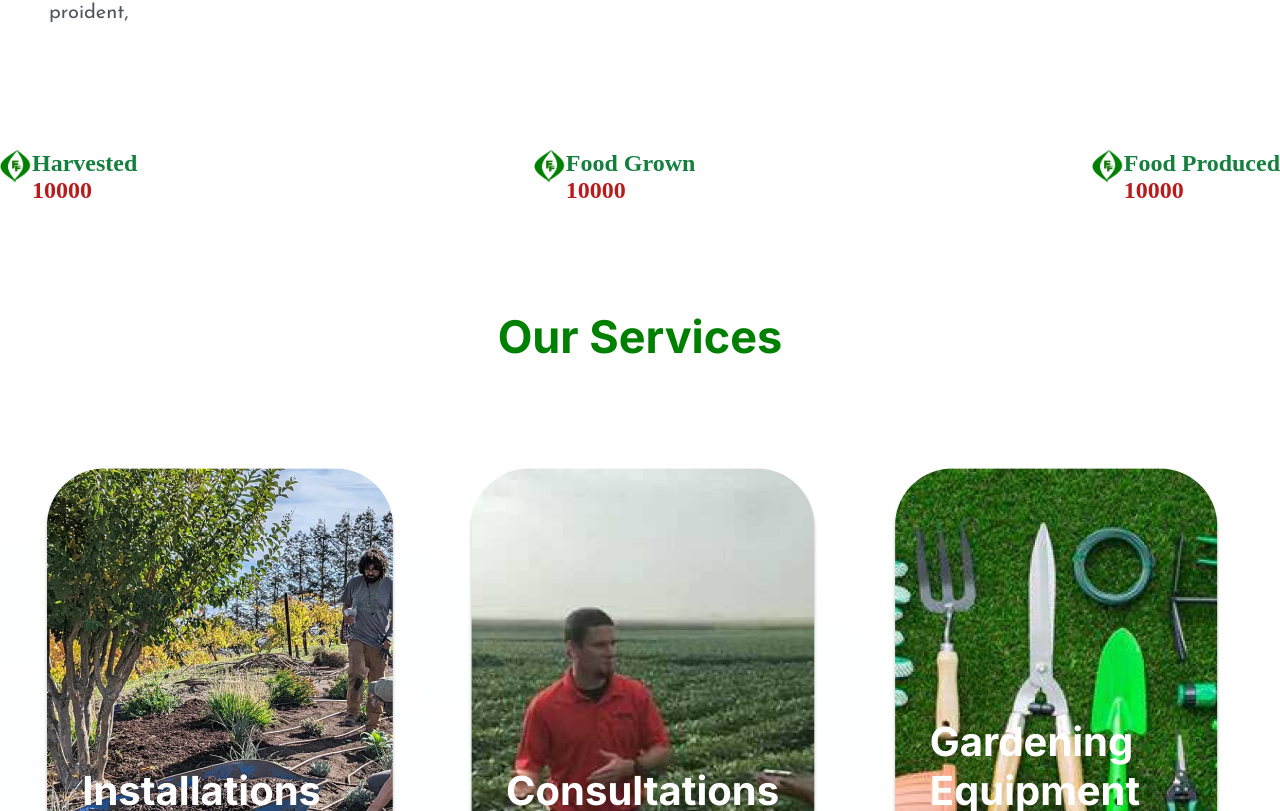
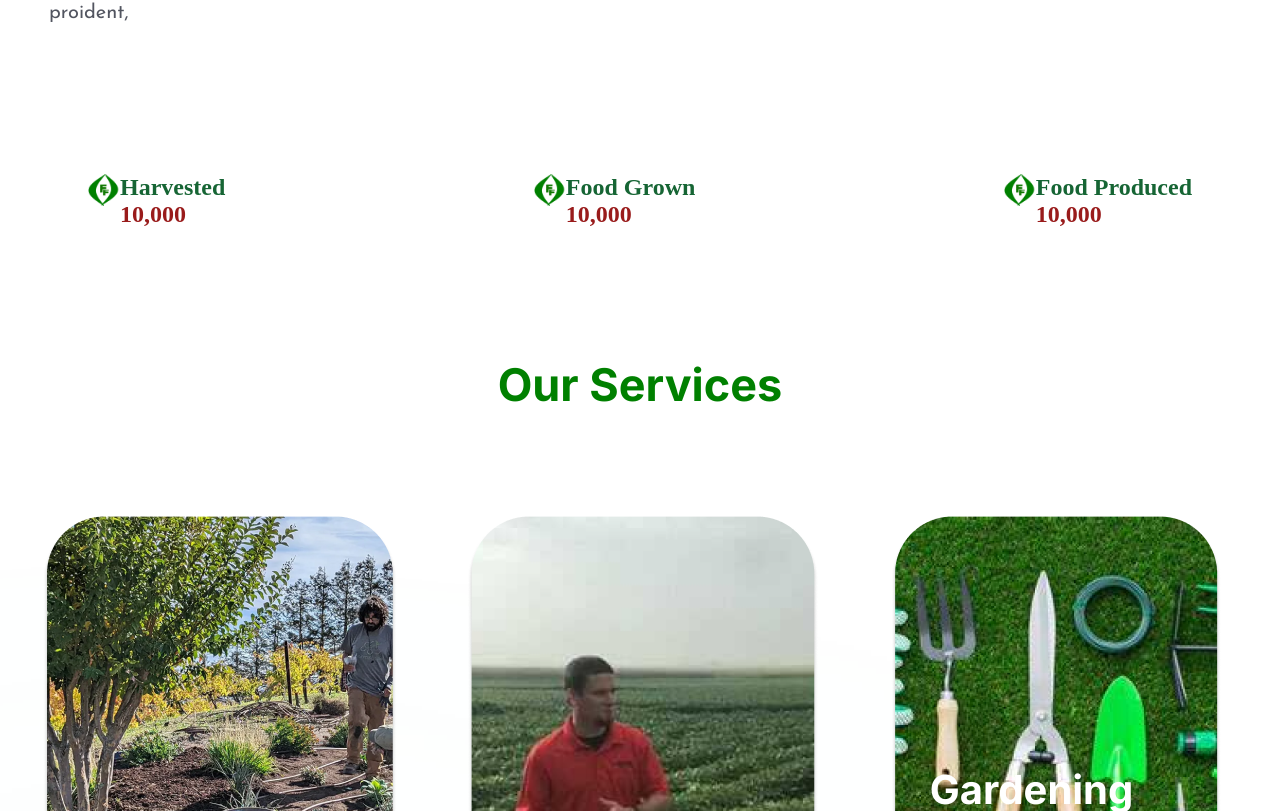
Before and after one commit to sneha01vaish/ECO-AFRIQA1, a React (Create React App) app in the folder freshly_set/frontend/: page / in a window 1280 px wide. Shown: the part 1629-2440 px from the top of the page. Built offline with nearby package versions, Linux system fonts and the light colour scheme.

Commit message:
fixed colors on footer to match design

```diff
--- a/freshly_set/frontend/src/components/footer/FreshlyFooter.js
+++ b/freshly_set/frontend/src/components/footer/FreshlyFooter.js
@@ -30,7 +30,7 @@ const FreshlyFooter = () => {
 
   return (
     <div className="p-4">
-      <div className="w-[90%] bg-green-700 mx-auto pb-8 rounded-xl">
+      <div className="w-[90%] bg-green-800 mx-auto pb-8 rounded-xl">
         <div className="flex justify-around items-center py-6 text-gray-600 gap-8">
 
           <section className="hidden sm:flex">
--- a/freshly_set/frontend/src/components/metrics/Metrics.js
+++ b/freshly_set/frontend/src/components/metrics/Metrics.js
@@ -2,30 +2,30 @@ import React from 'react'
 
 const Metrics = () => {
   return (
-    <section className="">
-        <div className="flex flex-wrap justify-between gap-3 ">
+    <section className="w-[90%] mx-auto">
+        <div className="flex flex-wrap justify-between items-center gap-8 p-6">
 
             <div className="flex justify-start">
                 <img src="/static/media/logo2.png" className="w-8 h-8" alt="harvested quantities" />
                 <div className="">
-                    <h2 className="font-bold text-green-700 m-0">Harvested</h2>
-                    <h2 className="font-bold text-red-700 m-0">10000</h2>
+                    <h2 className="font-bold text-green-800 m-0">Harvested</h2>
+                    <h2 className="font-bold text-red-800 m-0">10,000</h2>
                 </div>
             </div>
 
             <div className="flex justify-start">
                 <img src="/static/media/logo2.png" className="w-8 h-8" alt="harvested quantities" />
                 <div className="">
-                    <h2 className="font-bold text-green-700 m-0 text-nowrap">Food Grown</h2>
-                    <h2 className="font-bold text-red-700 m-0">10000</h2>
+                    <h2 className="font-bold text-green-800 m-0 text-nowrap">Food Grown</h2>
+                    <h2 className="font-bold text-red-800 m-0">10,000</h2>
                 </div>
             </div>
 
             <div className="flex justify-start">
                 <img src="/static/media/logo2.png" className="w-8 h-8" alt="harvested quantities" />
                 <div className="">
-                    <h2 className="font-bold text-green-700 m-0 text-nowrap">Food Produced</h2>
-                    <h2 className="font-bold text-red-700 m-0">10000</h2>
+                    <h2 className="font-bold text-green-800 m-0 text-nowrap">Food Produced</h2>
+                    <h2 className="font-bold text-red-800 m-0">10,000</h2>
                 </div>
             </div>
 
```
